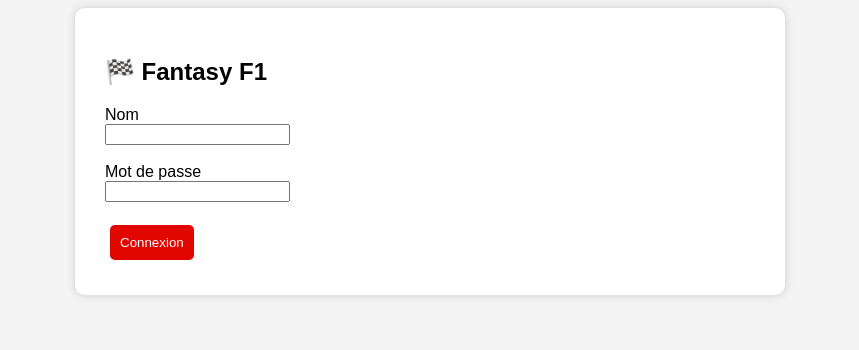
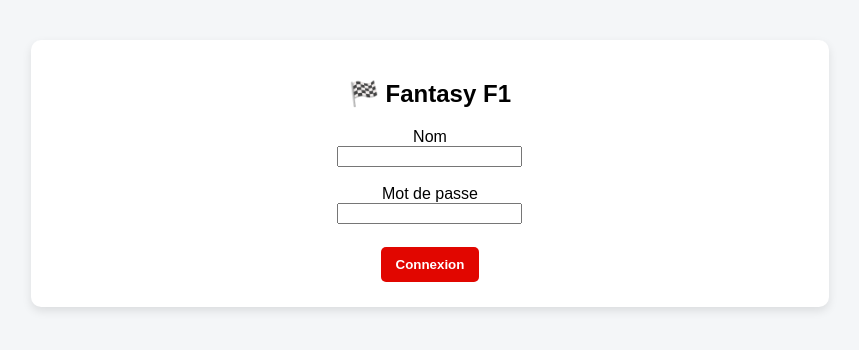
Before and after one commit to peugeot40-6/f1-pronostics-2026, a Flask app: page / in a window 1280 px wide. Shown: the top 350 px of the page, without its empty margins (210-1069 px from the left). Run offline with Flask 3, Linux system fonts and the light colour scheme.

Commit message:
Update style.css

```diff
--- a/static/style.css
+++ b/static/style.css
@@ -1,33 +1,54 @@
-
-body{
-font-family:Arial;
-background:#f4f4f4;
+body {
+    font-family: Arial, sans-serif;
+    background-color: #f4f6f8;
+    text-align: center;
 }
 
-.container{
-width:650px;
-margin:auto;
-background:white;
-padding:30px;
-border-radius:10px;
-box-shadow:0 0 10px #ccc;
+/* Cartes */
+.container {
+    background: white;
+    padding: 20px;
+    margin: 40px auto;
+    width: 60%;
+    border-radius: 10px;
+    box-shadow: 0 4px 10px rgba(0,0,0,0.1);
 }
 
-button{
-background:#e10600;
-color:white;
-border:none;
-padding:10px;
-margin:5px;
-border-radius:5px;
+/* Boutons */
+button, .btn {
+    background-color: #e10600;
+    color: white;
+    border: none;
+    padding: 10px 15px;
+    margin: 5px;
+    border-radius: 5px;
+    cursor: pointer;
+    font-weight: bold;
 }
 
-table{
-width:100%;
-border-collapse:collapse;
+button:hover, .btn:hover {
+    background-color: #b00500;
 }
 
-td,th{
-padding:8px;
-border-bottom:1px solid #ddd;
+/* Tableaux */
+table {
+    margin: 20px auto;
+    border-collapse: collapse;
+    width: 70%;
 }
+
+th {
+    background-color: #e10600;
+    color: white;
+    padding: 10px;
+}
+
+td {
+    padding: 8px;
+    border: 1px solid #ddd;
+}
+
+/* Podium */
+tr:nth-child(2) { background-color: gold; }
+tr:nth-child(3) { background-color: silver; }
+tr:nth-child(4) { background-color: #cd7f32; }
```
